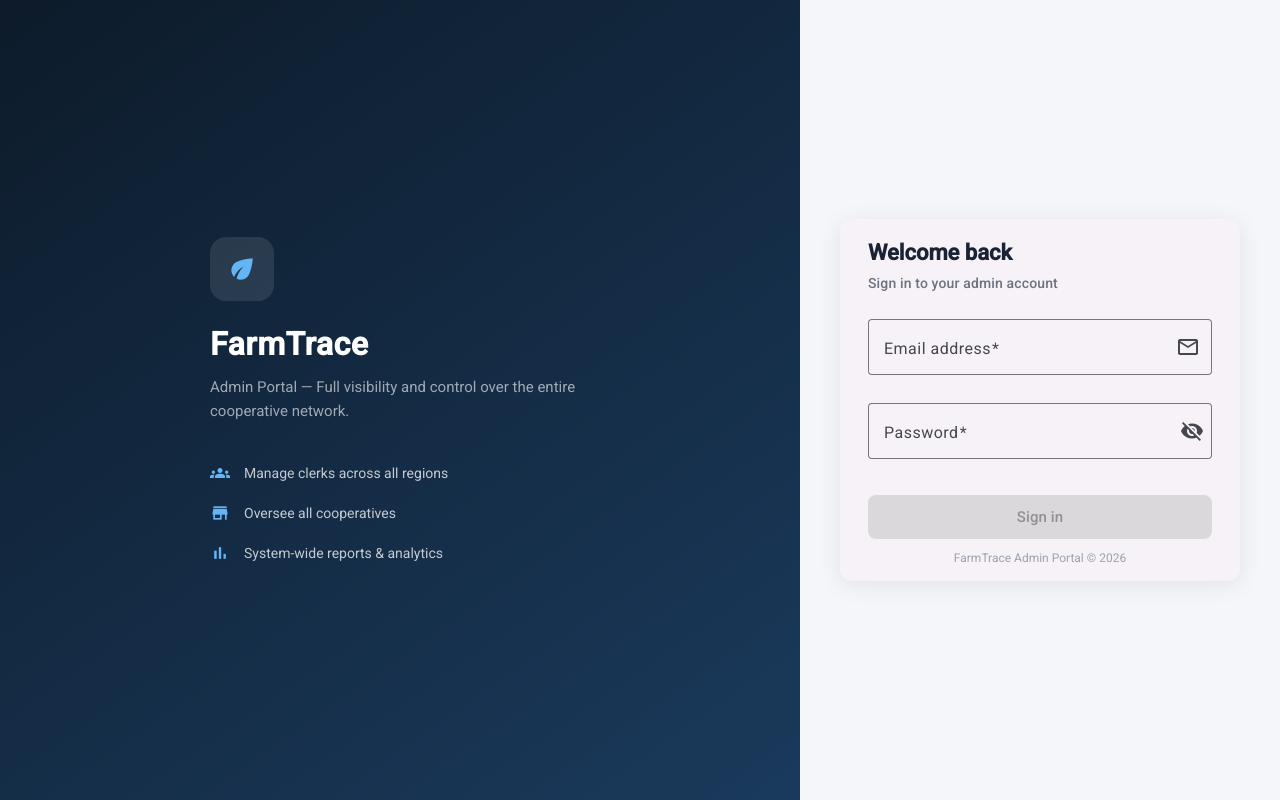
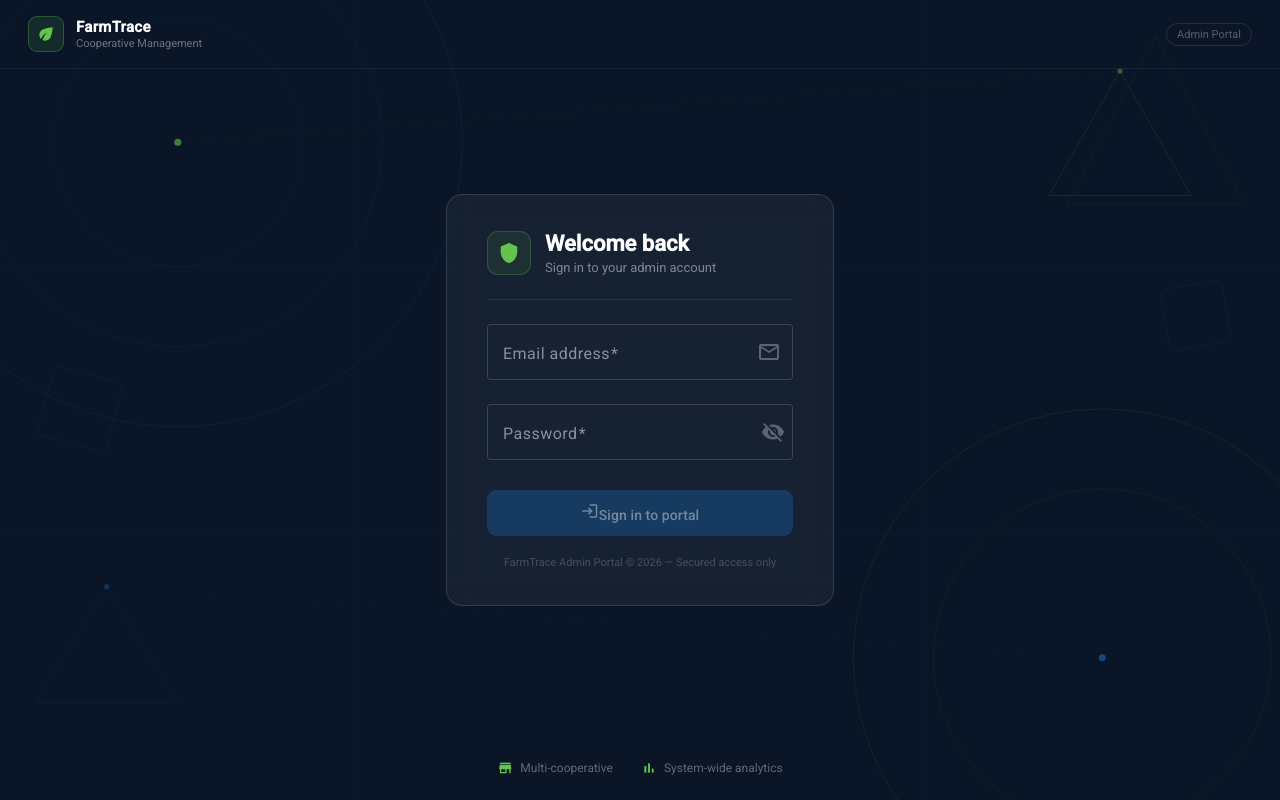
Before and after one commit to Njoroge238/FarmTrcae_System, an Angular app in the folder farmtrace-admin/: page /login in a window 1280 px wide. Built offline with nearby package versions, Linux system fonts and the light colour scheme.

Commit message:
feat: redesign login page as professional dark landing page with tech-agriculture theme

```diff
--- a/farmtrace-admin/src/app/features/auth/login/login.component.html
+++ b/farmtrace-admin/src/app/features/auth/login/login.component.html
@@ -1,57 +1,110 @@
 <!-- =============================================
      Login Page — FarmTrace Admin Portal
-     Clean corporate login form using
-     Angular Material components
+     Full screen landing page with centered
+     glass-style login card and geometric
+     tech + agriculture background
      ============================================= -->
 
-<div class="login-wrapper">
+<div class="login-page">
 
-  <!-- Left panel — branding side -->
-  <div class="login-brand">
-    <div class="brand-content">
-      <div class="brand-logo">
+  <!-- ── Geometric SVG background ── -->
+  <svg class="geo-bg" viewBox="0 0 1440 900"
+       xmlns="http://www.w3.org/2000/svg"
+       preserveAspectRatio="xMidYMid slice">
+
+    <!-- Blue concentric circles — top left -->
+    <circle cx="200" cy="160" r="320" fill="none"
+            stroke="rgba(24,95,165,0.18)" stroke-width="0.8"/>
+    <circle cx="200" cy="160" r="230" fill="none"
+            stroke="rgba(24,95,165,0.12)" stroke-width="0.8"/>
+    <circle cx="200" cy="160" r="140" fill="none"
+            stroke="rgba(24,95,165,0.08)" stroke-width="0.8"/>
+
+    <!-- Green concentric circles — bottom right -->
+    <circle cx="1240" cy="740" r="280" fill="none"
+            stroke="rgba(99,195,74,0.12)" stroke-width="0.8"/>
+    <circle cx="1240" cy="740" r="190" fill="none"
+            stroke="rgba(99,195,74,0.08)" stroke-width="0.8"/>
+
+    <!-- Green triangles — top right -->
+    <polygon points="1260,80 1340,220 1180,220" fill="none"
+             stroke="rgba(99,195,74,0.15)" stroke-width="0.8"/>
+    <polygon points="1300,40 1400,230 1200,230" fill="none"
+             stroke="rgba(99,195,74,0.07)" stroke-width="0.8"/>
+
+    <!-- Blue triangle — bottom left -->
+    <polygon points="120,660 200,790 40,790" fill="none"
+             stroke="rgba(24,95,165,0.12)" stroke-width="0.8"/>
+
+    <!-- Subtle grid lines -->
+    <line x1="0" y1="300" x2="1440" y2="300"
+          stroke="rgba(255,255,255,0.025)" stroke-width="0.8"/>
+    <line x1="0" y1="600" x2="1440" y2="600"
+          stroke="rgba(255,255,255,0.025)" stroke-width="0.8"/>
+    <line x1="400" y1="0" x2="400" y2="900"
+          stroke="rgba(255,255,255,0.025)" stroke-width="0.8"/>
+    <line x1="1040" y1="0" x2="1040" y2="900"
+          stroke="rgba(255,255,255,0.025)" stroke-width="0.8"/>
+
+    <!-- Glowing anchor dots -->
+    <circle cx="200" cy="160" r="4" fill="rgba(99,195,74,0.6)"/>
+    <circle cx="1240" cy="740" r="4" fill="rgba(24,95,165,0.7)"/>
+    <circle cx="1260" cy="80"  r="3" fill="rgba(99,195,74,0.4)"/>
+    <circle cx="120"  cy="660" r="3" fill="rgba(24,95,165,0.4)"/>
+
+    <!-- Dashed connecting lines -->
+    <line x1="200" y1="160" x2="1260" y2="80"
+          stroke="rgba(99,195,74,0.07)"
+          stroke-width="0.8" stroke-dasharray="5,8"/>
+    <line x1="120" y1="660" x2="1240" y2="740"
+          stroke="rgba(24,95,165,0.07)"
+          stroke-width="0.8" stroke-dasharray="5,8"/>
+
+    <!-- Rotated rectangles — floating shapes -->
+    <rect x="50" y="420" width="80" height="80" rx="6" fill="none"
+          stroke="rgba(255,255,255,0.04)" stroke-width="0.8"
+          transform="rotate(15 90 460)"/>
+    <rect x="1310" y="320" width="70" height="70" rx="6" fill="none"
+          stroke="rgba(255,255,255,0.04)" stroke-width="0.8"
+          transform="rotate(-10 1345 355)"/>
+  </svg>
+
+  <!-- ── Top navigation bar ── -->
+  <div class="top-bar">
+    <div class="brand">
+      <div class="brand-icon">
         <mat-icon>eco</mat-icon>
       </div>
-      <h1 class="brand-name">FarmTrace</h1>
-      <p class="brand-tagline">
-        Admin Portal — Full visibility and control
-        over the entire cooperative network.
-      </p>
-
-      <!-- A few feature highlights -->
-      <div class="brand-features">
-        <div class="brand-feature">
-          <mat-icon>groups</mat-icon>
-          <span>Manage clerks across all regions</span>
-        </div>
-        <div class="brand-feature">
-          <mat-icon>store</mat-icon>
-          <span>Oversee all cooperatives</span>
-        </div>
-        <div class="brand-feature">
-          <mat-icon>bar_chart</mat-icon>
-          <span>System-wide reports & analytics</span>
+      <div class="brand-text">
+        <span class="brand-name">FarmTrace</span>
+        <span class="brand-sub">Cooperative Management</span>
       </div>
     </div>
+    <div class="version-tag">Admin Portal</div>
+  </div>
+
+  <!-- ── Centered login card ── -->
+  <div class="card-wrapper">
+    <div class="login-card">
+
+      <!-- Card header -->
+      <div class="card-header">
+        <div class="card-icon">
+          <mat-icon>shield</mat-icon>
+        </div>
+        <div class="card-header-text">
+          <h1 class="card-title">Welcome back</h1>
+          <p class="card-subtitle">Sign in to your admin account</p>
         </div>
       </div>
 
-  <!-- Right panel — login form -->
-  <div class="login-form-side">
-    <mat-card class="login-card">
+      <div class="card-divider"></div>
 
-      <!-- Card header -->
-      <mat-card-header>
-        <mat-card-title>Welcome back</mat-card-title>
-        <mat-card-subtitle>Sign in to your admin account</mat-card-subtitle>
-      </mat-card-header>
-
-      <mat-card-content>
-        <!-- The login form -->
+      <!-- Login form -->
       <form [formGroup]="loginForm" (ngSubmit)="onLogin()">
 
         <!-- Email field -->
-          <mat-form-field appearance="outline" class="full-width">
+        <mat-form-field appearance="outline" class="full-width dark-field">
           <mat-label>Email address</mat-label>
           <input
             matInput
@@ -62,7 +115,6 @@
           />
           <mat-icon matSuffix>mail_outline</mat-icon>
 
-            <!-- Email validation messages -->
           @if (loginForm.get('email')?.hasError('required') &&
                loginForm.get('email')?.touched) {
             <mat-error>Email is required</mat-error>
@@ -74,7 +126,7 @@
         </mat-form-field>
 
         <!-- Password field -->
-          <mat-form-field appearance="outline" class="full-width">
+        <mat-form-field appearance="outline" class="full-width dark-field">
           <mat-label>Password</mat-label>
           <input
             matInput
@@ -82,8 +134,6 @@
             formControlName="password"
             autocomplete="current-password"
           />
-
-            <!-- Toggle password visibility -->
           <button
             mat-icon-button
             matSuffix
@@ -94,7 +144,6 @@
             <mat-icon>{{ hidePassword ? 'visibility_off' : 'visibility' }}</mat-icon>
           </button>
 
-            <!-- Password validation messages -->
           @if (loginForm.get('password')?.hasError('required') &&
                loginForm.get('password')?.touched) {
             <mat-error>Password is required</mat-error>
@@ -105,7 +154,7 @@
           }
         </mat-form-field>
 
-          <!-- Error message from the server -->
+        <!-- Server error message -->
         @if (errorMessage) {
           <div class="error-banner">
             <mat-icon>error_outline</mat-icon>
@@ -113,34 +162,42 @@
           </div>
         }
 
-          <!-- Login button -->
+        <!-- Sign in button -->
         <button
           mat-raised-button
-            color="primary"
           type="submit"
           class="login-btn"
           [disabled]="loginForm.invalid || isLoading"
         >
-            <!-- Show spinner while loading -->
           @if (isLoading) {
             <mat-spinner diameter="20"></mat-spinner>
             <span>Signing in...</span>
           } @else {
-              <span>Sign in</span>
+            <mat-icon>login</mat-icon>
+            <span>Sign in to portal</span>
           }
         </button>
 
       </form>
-      </mat-card-content>
 
-      <!-- Footer note -->
-      <mat-card-footer>
-        <p class="login-footer">
-          FarmTrace Admin Portal &copy; {{ currentYear }}
+      <!-- Card footer -->
+      <p class="card-footer">
+        FarmTrace Admin Portal &copy; {{ currentYear }} — Secured access only
       </p>
-      </mat-card-footer>
 
-    </mat-card>
+    </div>
+  </div>
+
+  <!-- ── Bottom feature strip ── -->
+  <div class="feature-strip">
+    <div class="feature-item">
+      <mat-icon>store</mat-icon>
+      <span>Multi-cooperative</span>
+    </div>
+    <div class="feature-item">
+      <mat-icon>bar_chart</mat-icon>
+      <span>System-wide analytics</span>
+    </div>
   </div>
 
 </div>
--- a/farmtrace-admin/src/app/features/auth/login/login.component.scss
+++ b/farmtrace-admin/src/app/features/auth/login/login.component.scss
@@ -1,154 +1,226 @@
 // =============================================
 // Login Page Styles — FarmTrace Admin Portal
-// Two-panel layout: brand left, form right
+// Full screen dark landing page with centered
+// glass-style card and geometric background
 // =============================================
 
-// The outer wrapper — full screen, two columns
-.login-wrapper {
-  display: flex;
+// ── Full screen wrapper ──
+.login-page {
+  position: relative;
+  width: 100%;
   height: 100vh;
+  background: #0a1628;
   overflow: hidden;
-}
-
-// -----------------------------------------------
-// Left panel — brand side (dark blue)
-// -----------------------------------------------
-.login-brand {
-  flex: 1;
-  background: linear-gradient(145deg, #0d1b2a 0%, #1a3a5c 100%);
   display: flex;
   align-items: center;
   justify-content: center;
-  padding: 48px;
+}
 
-  // Hide on small screens
-  @media (max-width: 768px) {
-    display: none;
+// ── SVG geometric background ──
+.geo-bg {
+  position: absolute;
+  inset: 0;
+  width: 100%;
+  height: 100%;
+  pointer-events: none;
+}
+
+// ── Top navigation bar ──
+.top-bar {
+  position: absolute;
+  top: 0;
+  left: 0;
+  right: 0;
+  padding: 16px 28px;
+  display: flex;
+  align-items: center;
+  justify-content: space-between;
+  z-index: 20;
+  border-bottom: 0.5px solid rgba(255, 255, 255, 0.06);
+}
+
+// Brand logo + name
+.brand {
+  display: flex;
+  align-items: center;
+  gap: 12px;
+}
+
+.brand-icon {
+  width: 36px;
+  height: 36px;
+  background: rgba(99, 195, 74, 0.12);
+  border: 0.5px solid rgba(99, 195, 74, 0.3);
+  border-radius: 9px;
+  display: flex;
+  align-items: center;
+  justify-content: center;
+
+  mat-icon {
+    font-size: 20px;
+    width: 20px;
+    height: 20px;
+    color: #63c34a;
   }
 }
 
-.brand-content {
-  max-width: 380px;
-  color: #ffffff;
+.brand-text {
+  display: flex;
+  flex-direction: column;
 }
 
-// The leaf icon at the top
-.brand-logo {
-  width: 64px;
-  height: 64px;
-  background: rgba(255, 255, 255, 0.1);
+.brand-name {
+  font-size: 15px;
+  font-weight: 600;
+  color: #ffffff;
+  letter-spacing: 0.3px;
+  line-height: 1.2;
+}
+
+.brand-sub {
+  font-size: 11px;
+  color: rgba(255, 255, 255, 0.4);
+  margin-top: 1px;
+}
+
+// Version badge
+.version-tag {
+  font-size: 11px;
+  color: rgba(255, 255, 255, 0.3);
+  border: 0.5px solid rgba(255, 255, 255, 0.1);
+  padding: 4px 10px;
+  border-radius: 99px;
+}
+
+// ── Centered card wrapper ──
+.card-wrapper {
+  position: relative;
+  z-index: 10;
+  width: 100%;
+  max-width: 420px;
+  padding: 0 16px;
+}
+
+// ── Glass login card ──
+.login-card {
+  background: rgba(255, 255, 255, 0.05);
+  border: 0.5px solid rgba(255, 255, 255, 0.12);
   border-radius: 16px;
+  padding: 36px 40px;
+  backdrop-filter: blur(12px);
+  -webkit-backdrop-filter: blur(12px);
+}
+
+// Card top section — icon + title
+.card-header {
+  display: flex;
+  align-items: center;
+  gap: 14px;
+  margin-bottom: 24px;
+}
+
+.card-icon {
+  width: 44px;
+  height: 44px;
+  background: rgba(99, 195, 74, 0.1);
+  border: 0.5px solid rgba(99, 195, 74, 0.25);
+  border-radius: 11px;
   display: flex;
   align-items: center;
   justify-content: center;
-  margin-bottom: 24px;
+  flex-shrink: 0;
 
   mat-icon {
-    font-size: 32px;
-    width: 32px;
-    height: 32px;
-    color: #64b5f6;
+    font-size: 22px;
+    width: 22px;
+    height: 22px;
+    color: #63c34a;
   }
 }
 
-.brand-name {
-  font-size: 32px;
+.card-title {
+  font-size: 22px;
   font-weight: 600;
   color: #ffffff;
-  margin-bottom: 12px;
-  letter-spacing: 0.5px;
+  margin: 0;
+  line-height: 1.2;
 }
 
-.brand-tagline {
-  font-size: 15px;
-  color: rgba(255, 255, 255, 0.6);
-  line-height: 1.6;
-  margin-bottom: 40px;
+.card-subtitle {
+  font-size: 13px;
+  color: rgba(255, 255, 255, 0.45);
+  margin-top: 3px;
 }
 
-// The three feature highlights
-.brand-features {
-  display: flex;
-  flex-direction: column;
-  gap: 20px;
+// Thin divider line
+.card-divider {
+  height: 0.5px;
+  background: rgba(255, 255, 255, 0.08);
+  margin-bottom: 24px;
 }
 
-.brand-feature {
-  display: flex;
-  align-items: center;
-  gap: 14px;
-  color: rgba(255, 255, 255, 0.75);
-  font-size: 14px;
+// ── Dark styled Material form fields ──
+.full-width {
+  width: 100%;
+  margin-bottom: 4px;
+}
 
-  mat-icon {
-    color: #64b5f6;
-    font-size: 20px;
-    width: 20px;
-    height: 20px;
-    flex-shrink: 0;
+// Override Angular Material colors for dark background
+.dark-field {
+
+  // Label color
+  ::ng-deep .mat-mdc-floating-label {
+    color: rgba(255, 255, 255, 0.5) !important;
+  }
+
+  // Input text color
+  ::ng-deep .mat-mdc-input-element {
+    color: rgba(255, 255, 255, 0.85) !important;
+    caret-color: #63c34a !important;
+  }
+
+  // Outline border color
+  ::ng-deep .mdc-notched-outline__leading,
+  ::ng-deep .mdc-notched-outline__notch,
+  ::ng-deep .mdc-notched-outline__trailing {
+    border-color: rgba(255, 255, 255, 0.15) !important;
+  }
+
+  // Focused border color
+  &:focus-within {
+    ::ng-deep .mdc-notched-outline__leading,
+    ::ng-deep .mdc-notched-outline__notch,
+    ::ng-deep .mdc-notched-outline__trailing {
+      border-color: #63c34a !important;
+    }
+
+    ::ng-deep .mat-mdc-floating-label {
+      color: #63c34a !important;
+    }
+  }
+
+  // Suffix icon color
+  ::ng-deep .mat-mdc-form-field-icon-suffix mat-icon {
+    color: rgba(255, 255, 255, 0.3);
+  }
+
+  // Error text color
+  ::ng-deep .mat-mdc-form-field-error {
+    color: #f87171;
   }
 }
 
-// -----------------------------------------------
-// Right panel — the form side (light grey)
-// -----------------------------------------------
-.login-form-side {
-  width: 480px;
-  background: #f4f6f9;
-  display: flex;
-  align-items: center;
-  justify-content: center;
-  padding: 32px;
-
-  // Full width on small screens
-  @media (max-width: 768px) {
-    width: 100%;
-  }
-}
-
-// The white card that holds the form
-.login-card {
-  width: 100%;
-  max-width: 400px;
-  padding: 12px;
-  box-shadow: 0 4px 24px rgba(0, 0, 0, 0.08) !important;
-  border-radius: 12px !important;
-
-  mat-card-title {
-    font-size: 22px !important;
-    font-weight: 600 !important;
-    color: #1a2236;
-    margin-bottom: 4px;
-  }
-
-  mat-card-subtitle {
-    font-size: 14px !important;
-    color: #6b7280;
-  }
-
-  mat-card-header {
-    margin-bottom: 24px;
-    padding-top: 8px;
-  }
-}
-
-// Makes form fields stretch full width
-.full-width {
-  width: 100%;
-  margin-bottom: 8px;
-}
-
-// Red error banner shown when login fails
+// ── Error banner ──
 .error-banner {
   display: flex;
   align-items: center;
   gap: 8px;
-  background: #fef2f2;
-  border: 1px solid #fecaca;
+  background: rgba(220, 38, 38, 0.12);
+  border: 0.5px solid rgba(220, 38, 38, 0.3);
   border-radius: 8px;
   padding: 10px 14px;
   margin-bottom: 16px;
-  color: #dc2626;
+  color: #f87171;
   font-size: 13px;
 
   mat-icon {
@@ -159,24 +231,69 @@
   }
 }
 
-// The sign in button — full width
+// ── Sign in button ──
 .login-btn {
   width: 100%;
-  height: 44px;
-  font-size: 15px;
-  font-weight: 500;
-  margin-top: 8px;
+  height: 46px;
+  background: #185fa5 !important;
+  color: #ffffff !important;
+  font-size: 14px !important;
+  font-weight: 500 !important;
+  border-radius: 9px !important;
+  margin-top: 6px;
   display: flex;
   align-items: center;
   justify-content: center;
   gap: 10px;
-  border-radius: 8px !important;
+  transition: background 0.2s ease;
+
+  mat-icon {
+    font-size: 18px;
+    width: 18px;
+    height: 18px;
+  }
+
+  &:hover:not(:disabled) {
+    background: #1a6dbf !important;
+  }
+
+  &:disabled {
+    background: rgba(24, 95, 165, 0.4) !important;
+    color: rgba(255, 255, 255, 0.4) !important;
+  }
 }
 
-// Footer text at the bottom of the card
-.login-footer {
+// ── Card footer note ──
+.card-footer {
   text-align: center;
+  font-size: 11px;
+  color: rgba(255, 255, 255, 0.2);
+  margin-top: 20px;
+}
+
+// ── Bottom feature strip ──
+.feature-strip {
+  position: absolute;
+  bottom: 24px;
+  left: 50%;
+  transform: translateX(-50%);
+  display: flex;
+  gap: 28px;
+  z-index: 10;
+}
+
+.feature-item {
+  display: flex;
+  align-items: center;
+  gap: 7px;
+  color: rgba(255, 255, 255, 0.35);
   font-size: 12px;
-  color: #9ca3af;
-  padding: 12px 0 4px;
+  white-space: nowrap;
+
+  mat-icon {
+    font-size: 16px;
+    width: 16px;
+    height: 16px;
+    color: #63c34a;
+  }
 }
```
Lines whose indentation alone changed are shown as unchanged.
